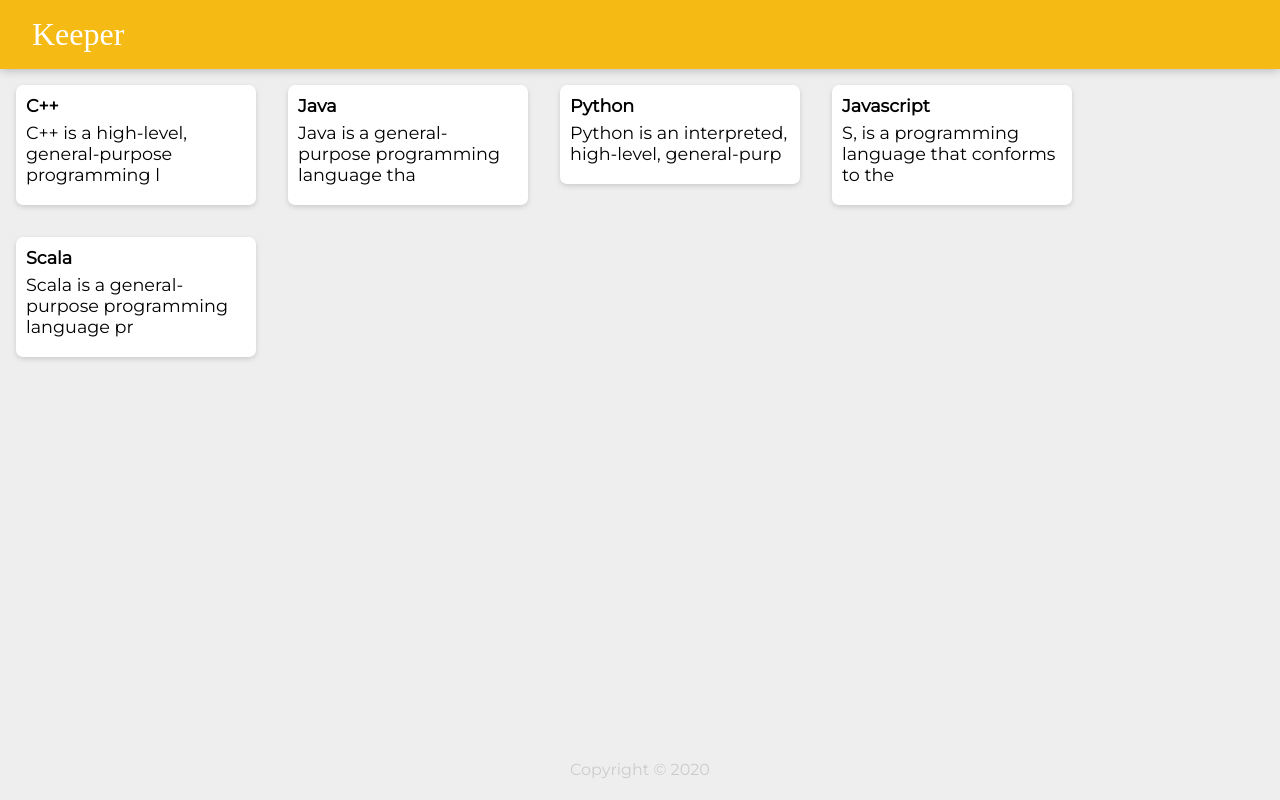
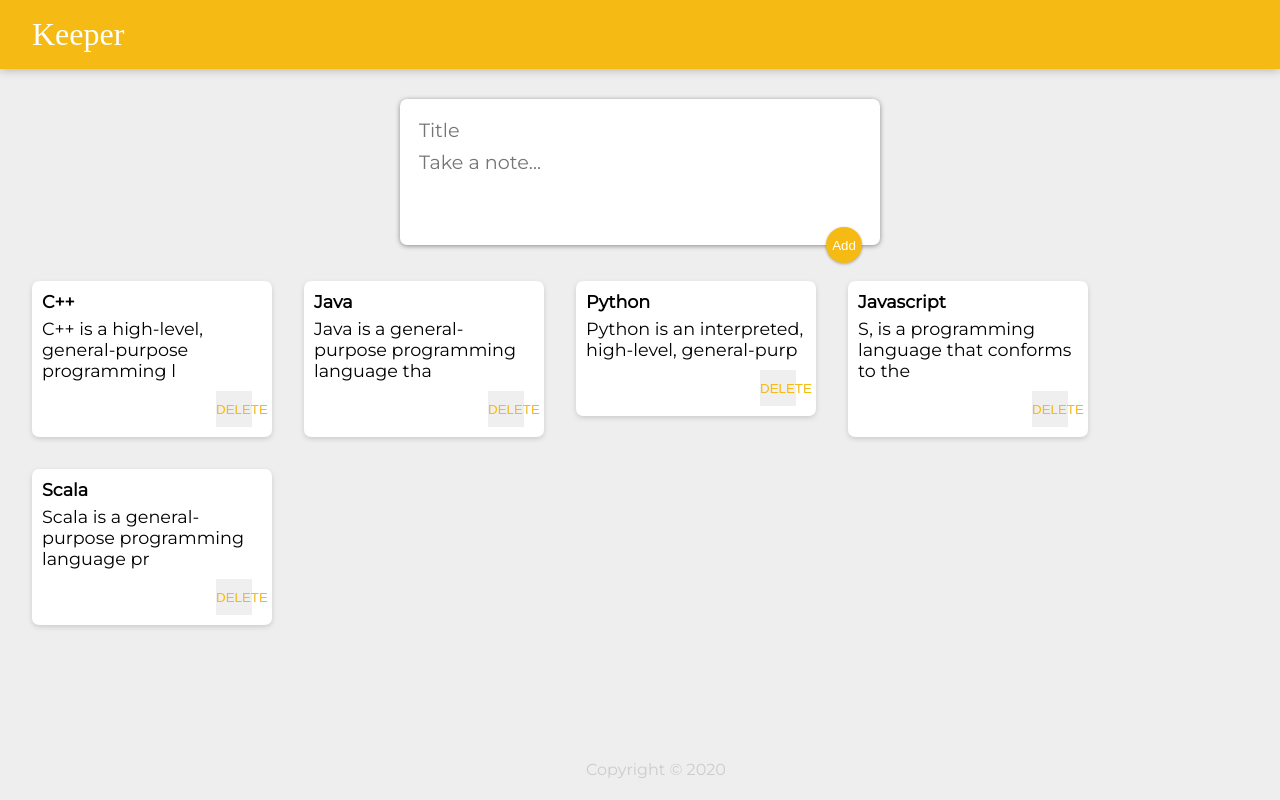
Before and after one commit to akashskiee/keeper-clone, a React (Create React App) app: page / in a window 1280 px wide. Built offline with nearby package versions, Linux system fonts and the light colour scheme; a web font is replaced by a local one.

Commit message:
Added input field and delete button

```diff
--- a/public/style.css
+++ b/public/style.css
@@ -8,11 +8,12 @@
 }
 body {
   background: #eee;
+  padding: 0 16px;
 }
 
 header {
   background-color: #f5ba13;
-    width: 100%;
+  margin: auto -16px;
   padding: 16px 32px;
   box-shadow: 0 0 10px 0 rgba(0, 0, 0, 0.3);
 }
@@ -53,3 +54,49 @@
   white-space: pre-wrap;
   word-wrap: break-word;
 }
+
+.note button {
+  position: relative;
+  float: right;
+  margin-right: 10px;
+  color: #f5ba13;
+  border: none;
+  width: 36px;
+  height: 36px;
+  cursor: pointer;
+  outline: none;
+}
+
+form {
+  position: relative;
+  width: 480px;
+  margin: 30px auto 20px auto;
+  background: #fff;
+  padding: 15px;
+  border-radius: 7px;
+  box-shadow: 0 1px 5px rgb(138, 137, 137);
+}
+form input,
+form textarea {
+  width: 100%;
+  border: none;
+  padding: 4px;
+  outline: none;
+  font-size: 1.2em;
+  font-family: inherit;
+  resize: none;
+}
+form button {
+  position: absolute;
+  right: 18px;
+  bottom: -18px;
+  background: #f5ba13;
+  color: #fff;
+  border: none;
+  border-radius: 50%;
+  width: 36px;
+  height: 36px;
+  box-shadow: 0 1px 3px rgba(0, 0, 0, 0.3);
+  cursor: pointer;
+  outline: none;
+}
--- a/src/components/App.jsx
+++ b/src/components/App.jsx
@@ -3,13 +3,14 @@
 import Footer from "./Footer";
 import Note from "./Note";
 import notes from "../notes"
+import InptArea from "./InputArea"
 
-function addNotes(keeperNote) {
+function addNotes(noteItem) {
     return(
         <Note
-            key={keeperNote.id}
-            title={keeperNote.title}
-            content={keeperNote.content.substring(0, 50)}
+            key={noteItem.id}
+            title={noteItem.title}
+            content={noteItem.content.substring(0, 50)}
          />
     )
 }
@@ -18,6 +19,7 @@
     return(
         <div>
             <Header />
+            <InptArea />
             {notes.map(addNotes)}
             <Footer />
         </div>
--- /dev/null
+++ b/src/components/InputArea.jsx
@@ -0,0 +1,15 @@
+import React from "react";
+
+function InputArea() {
+  return (
+    <div>
+      <form>
+        <input name="title" placeholder="Title" />
+        <textarea name="content" placeholder="Take a note..." rows="3" />
+        <button>Add</button>
+      </form>
+    </div>
+  );
+}
+
+export default InputArea;
--- a/src/components/Note.jsx
+++ b/src/components/Note.jsx
@@ -5,6 +5,7 @@
     <div className="note">
         <h1>{props.title}</h1>
         <p>{props.content}</p>
+        <button>DELETE</button>
     </div>
     )
 }
```
Also changed, not shown: 1 other file (tests, documents, lock files or other folders). Lines whose indentation alone changed are shown as unchanged.
